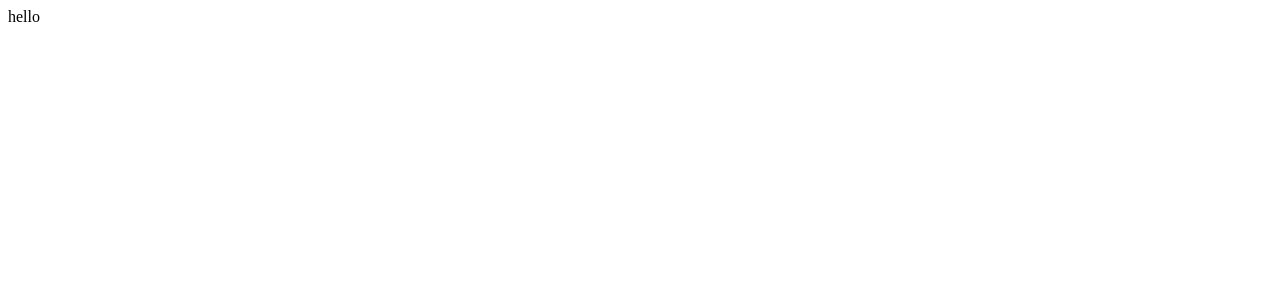
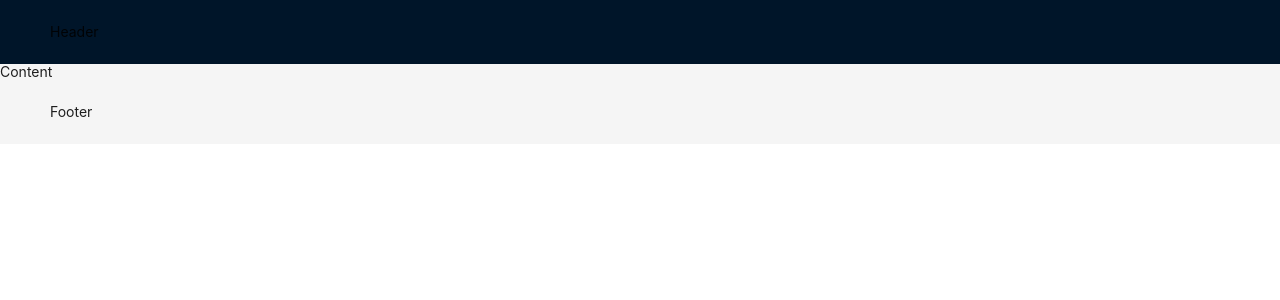
Before and after one commit to bpinazmul18/blogily, a Next.js app: page / in a window 1280 px wide. Shown: the top 300 px of the page. Built offline with nearby package versions, Linux system fonts and the light colour scheme.

Commit message:
Add basic layout.

```diff
--- a/pages/_app.tsx
+++ b/pages/_app.tsx
@@ -1,4 +1,6 @@
 import type { AppProps } from 'next/app'
+import 'antd/dist/reset.css'
+import '../styles/globals.css'
 
 export default function App({ Component, pageProps }: AppProps) {
   return <Component {...pageProps} />
--- a/pages/index.tsx
+++ b/pages/index.tsx
@@ -1,15 +1,25 @@
 import Head from 'next/head'
+import { Layout } from 'antd'
+import React from 'react'
 
-export default function Home() {
+const { Header, Footer, Content } = Layout
+
+const Home: React.FC = () => {
   return (
     <>
       <Head>
-        <title>Create Next App</title>
-        <meta name="description" content="Generated by create next app" />
+        <title>Blogily| A simple blog web app.</title>
+        <meta name="description" content="A simple blog web app." />
         <meta name="viewport" content="width=device-width, initial-scale=1" />
-        <link rel="icon" href="/favicon.ico" />
       </Head>
-      <main className="main">hello</main>
+
+      <Layout className="container">
+        <Header>Header</Header>
+        <Content>Content</Content>
+        <Footer>Footer</Footer>
+      </Layout>
     </>
   )
 }
+
+export default Home
```
Also changed, not shown: public/images/blogliy-logo.png (added), styles/globals.css (added).
